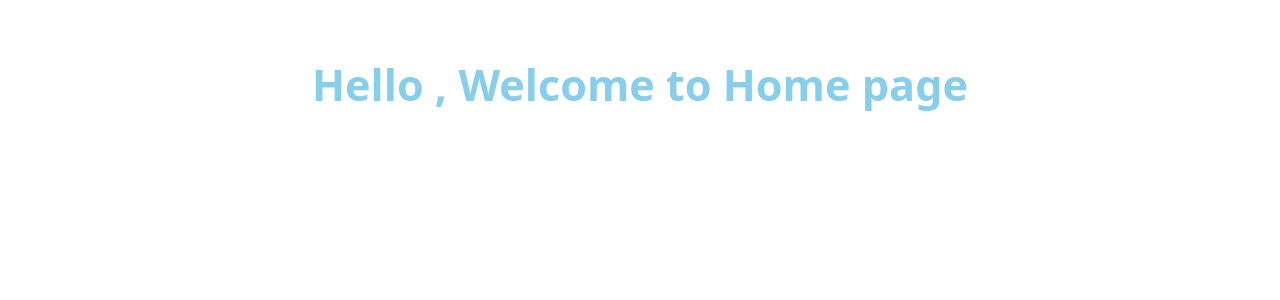
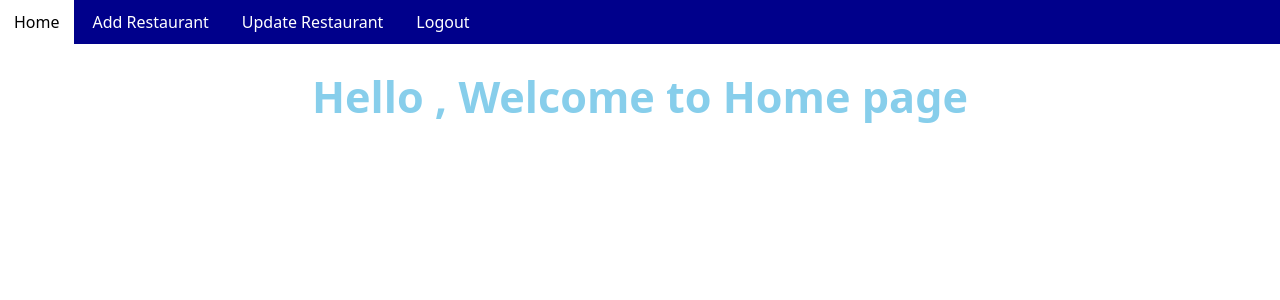
Before and after one commit to devsherkhane/Restaurant-Management-Project-, a Vue app in the folder frontend/: page / in a window 1280 px wide. Shown: the top 300 px of the page. Built offline with nearby package versions, Linux system fonts and the light colour scheme; sample sign-in values are in the browser's storage.

Commit message:
Header Implemented

```diff
--- a/frontend/src/App.vue
+++ b/frontend/src/App.vue
@@ -22,7 +22,10 @@ export default {
     color: black;
     background-color: #fff;
 }
-
+body{
+  padding: 0;
+  margin: 0;
+}
 .Register button ,.login input{
     width: 320px;
     color: #fff;
--- /dev/null
+++ b/frontend/src/components/Header.vue
@@ -0,0 +1,32 @@
+<template>
+    <div class="nav">
+        <a href="home">Home</a>
+        <a href="home">Add Restaurant</a>
+        <a href="home">Update Restaurant</a>
+        <a href="home">Logout</a>
+    </div>
+</template>
+<script>
+export default{
+    name:'Header'
+}
+</script>
+<style>
+.nav{
+    background-color: darkblue;
+    overflow: hidden;
+}
+.nav a {
+    float: left;
+    color: #fff;
+    text-align: center;
+    padding: 10px 14px;
+    text-decoration: none;
+    font-size: 16px;
+    margin-right: 5px;
+}
+.nav a:hover{
+    background-color: #fff ;
+    color: black;
+}
+</style>
--- a/frontend/src/components/Home.vue
+++ b/frontend/src/components/Home.vue
@@ -1,19 +1,24 @@
 <template>
-<h1 class="h1" >Hello , Welcome to  Home page</h1>
+    <Header />
+    <h1 class="h1">Hello , Welcome to Home page</h1>
 </template>
 <script>
+import Header from './Header.vue';
 export default {
-    name:'Home',
+    name: 'Home',
     mounted() {
         let user = localStorage.getItem('user-info')
         if (!user) {
             this.$router.push({ name: 'Signup' })
         }
+    },
+    components: {
+        Header
     }
 }
 </script>
 <style>
-.h1{
+.h1 {
     color: skyblue;
 }
 </style>
--- a/frontend/src/style.css
+++ b/frontend/src/style.css
@@ -24,9 +24,7 @@ a:hover {
 
 body {
   margin: 0;
-  display: flex;
-  min-width: 320px;
-  min-height: 100vh;
+  padding: 0;
 }
 
 h1 {
@@ -58,9 +56,9 @@ button:focus-visible {
 }
 
 #app {
-  max-width: 1280px;
-  margin: 0 auto;
-  padding: 2rem;
+  max-width: auto;
+  margin: 0 ;
+  padding: 0;
   text-align: center;
 }
 
```
